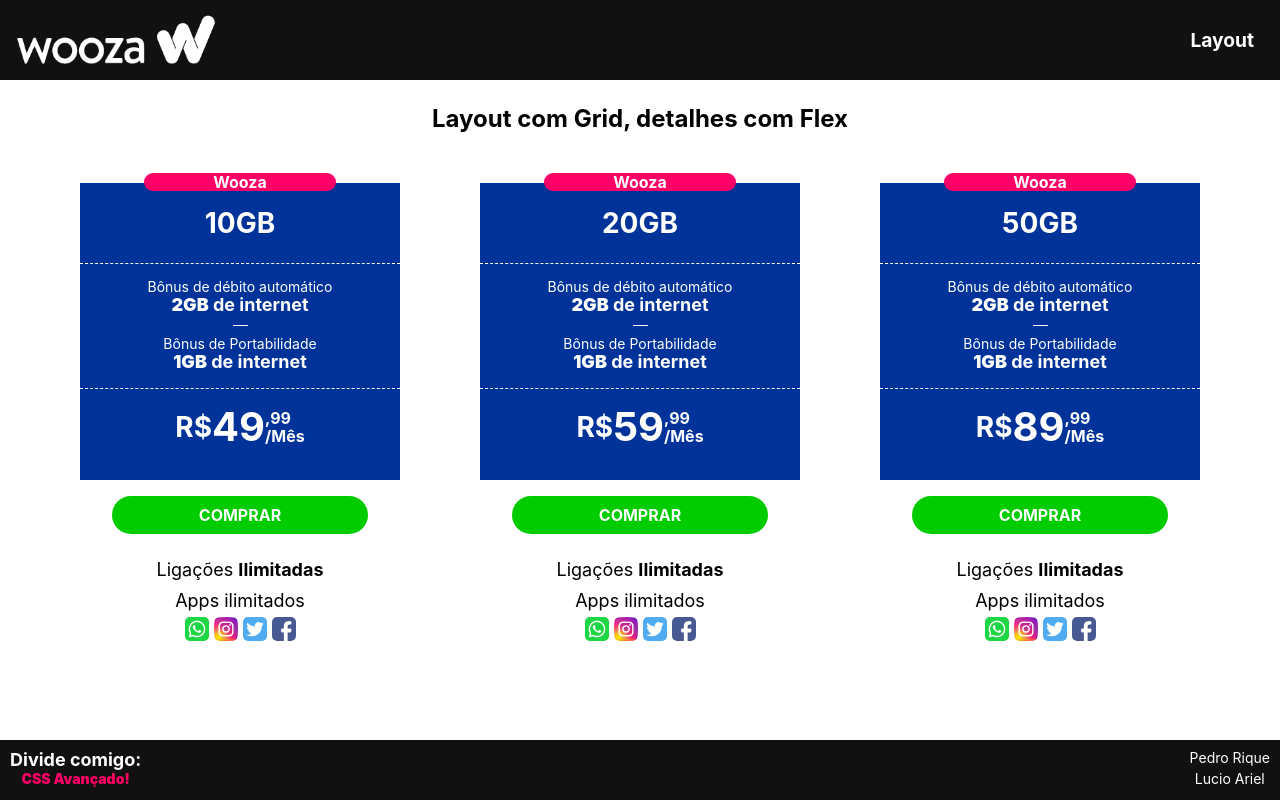
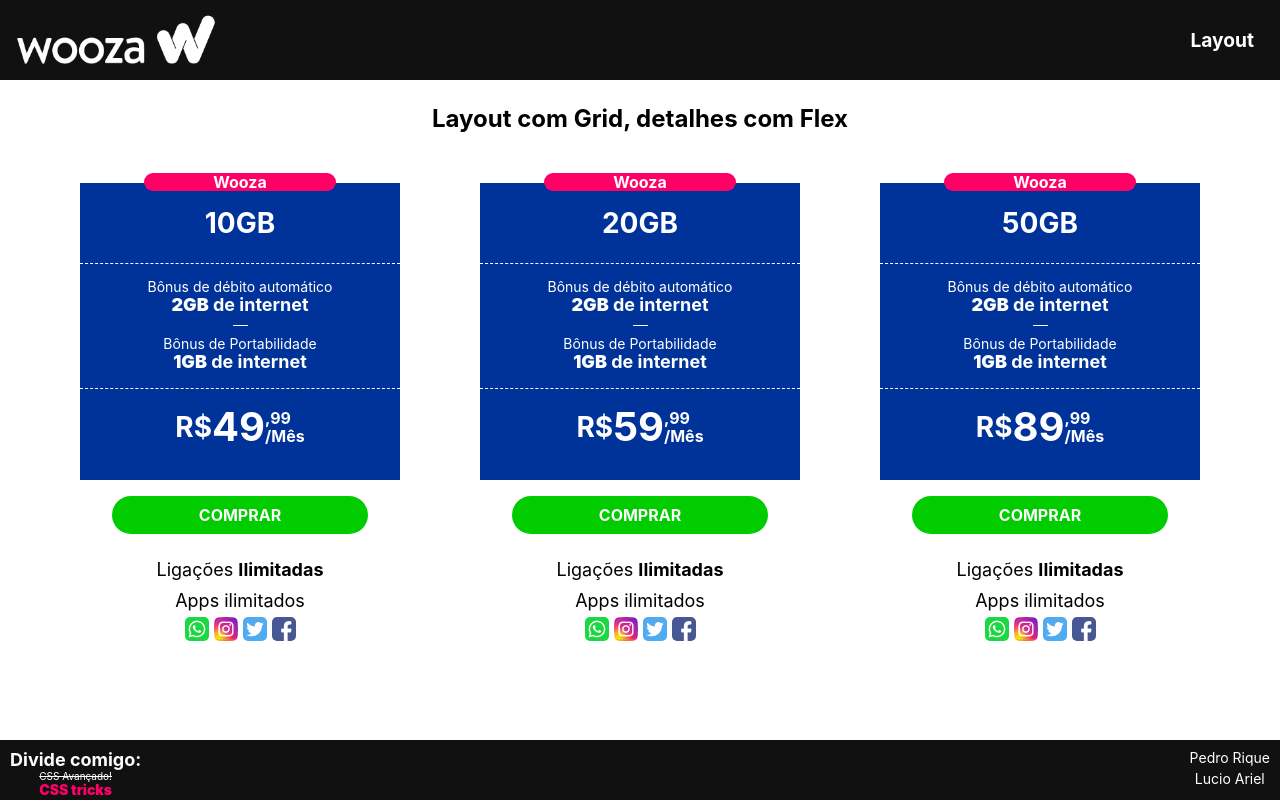
Before and after one commit to arielfurtado/css-avancado, a React (Create React App) app: page /layout in a window 1280 px wide. Built offline with nearby package versions, Linux system fonts and the light colour scheme.

Commit message:
corrige footer

```diff
--- a/src/components/footer/index.js
+++ b/src/components/footer/index.js
@@ -4,7 +4,7 @@
 
 const Footer = () => (
     <footer className="footer">
-        <h4>Divide comigo: <strong>CSS Avançado!</strong></h4>
+        <h4>Divide comigo: <s>CSS Avançado!</s><strong>CSS tricks</strong></h4>
         <div className="wrap">
             <p>Pedro Rique</p>
             <p>Lucio Ariel</p>
--- a/src/components/footer/style.scss
+++ b/src/components/footer/style.scss
@@ -10,7 +10,11 @@
     h4 {
         font-size: 18px;
         text-align: center;
-
+        s {
+            font-size: 10px;
+            display: block;
+            font-weight: lighter;
+        }
         strong {
             color: #ff0066;
             display: block;
--- a/src/pages/layout/style.scss
+++ b/src/pages/layout/style.scss
@@ -19,6 +19,7 @@
     display: grid;
     grid-template-columns: repeat(3, 1fr);
     grid-gap: 20px;
+
     @include break-max(1024px) {
         grid-template-columns: repeat(2, 1fr);
     }
```
